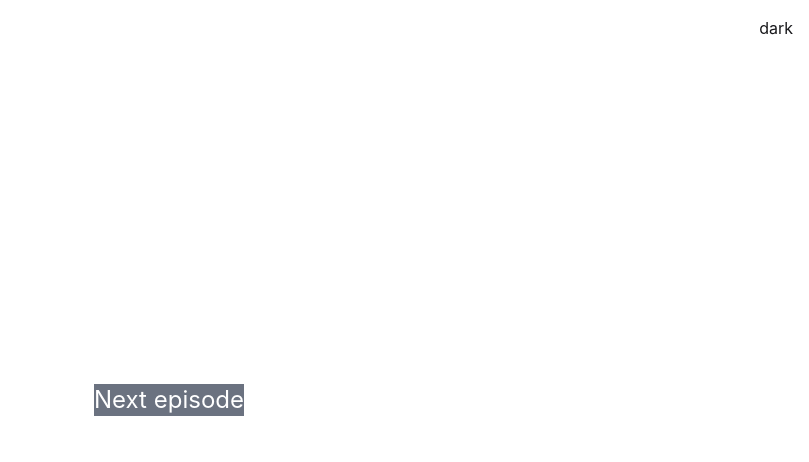
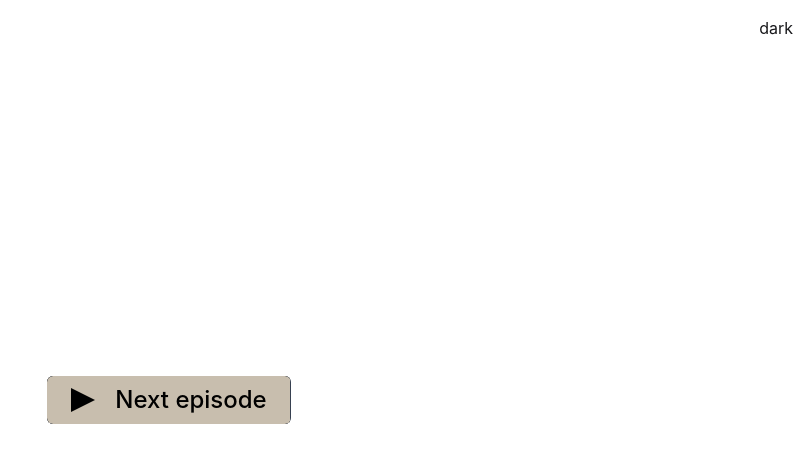
Before and after one commit to xzec/netflix-next-ep-button, a React (Vite) app: page / in a window 1280 px wide. Shown: the top 462 px of the page, without its empty margins (471-1280 px from the left). Built offline with nearby package versions, Linux system fonts and the light colour scheme.

Commit message:
naive approach to netflix loading button (color invert)

```diff
--- a/src/App.tsx
+++ b/src/App.tsx
@@ -1,11 +1,12 @@
 import { FC } from 'react'
 import ModeToggle from '~/components/mode-toggle.tsx'
+import NetflixNextEpisodeButton from '~/components/netflix-next-episode-button.tsx'
 
 const App: FC = () => {
   return (
     <div className="flex h-[100dvh] w-[100dvw] items-center justify-center overflow-hidden bg-white dark:bg-black">
       <ModeToggle className="fixed right-4 top-4" />
-      <button className="bg-gray-500 text-2xl text-white">Next episode</button>
+      <NetflixNextEpisodeButton />
     </div>
   )
 }
--- /dev/null
+++ b/src/components/netflix-next-episode-button.tsx
@@ -0,0 +1,39 @@
+import { useEffect, type FC, useCallback, useRef } from 'react'
+import PlayIcon from '~/icons/play-icon.tsx'
+import { animate, motion, useMotionValue } from 'framer-motion'
+
+const NetflixNextEpisodeButton: FC = () => {
+  const x = useMotionValue<string>('-101%')
+  const init = useRef(false)
+
+  const handleStartAnimation = useCallback(() => {
+    animate(x, ['-101%', '0%'], {
+      duration: 3,
+      ease: 'linear',
+      delay: x.isAnimating() ? 0.25 : 0,
+    })
+  }, [x])
+
+  useEffect(() => {
+    if (!init.current) {
+      handleStartAnimation()
+      init.current = true
+    }
+  }, [handleStartAnimation])
+
+  return (
+    <button
+      className="relative flex items-center overflow-hidden rounded-md bg-gray-700 px-6 py-2 text-2xl font-medium text-white"
+      onClick={handleStartAnimation}
+    >
+      <PlayIcon className="mr-5" />
+      Next episode
+      <motion.div
+        style={{ x }}
+        className="pointer-events-none absolute inset-0 h-full w-full -translate-x-full backdrop-invert"
+      />
+    </button>
+  )
+}
+
+export default NetflixNextEpisodeButton
--- /dev/null
+++ b/src/icons/play-icon.tsx
@@ -0,0 +1,18 @@
+import { FC } from 'react'
+import type { SVGProps } from 'react'
+
+const PlayIcon: FC<SVGProps<SVGSVGElement>> = (props) => {
+  return (
+    <svg
+      xmlns="http://www.w3.org/2000/svg"
+      width="1em"
+      height="1em"
+      viewBox="0 0 512 512"
+      {...props}
+    >
+      <path fill="currentColor" d="M0 0v512l512-256z"></path>
+    </svg>
+  )
+}
+
+export default PlayIcon
--- a/tsconfig.json
+++ b/tsconfig.json
@@ -18,6 +18,7 @@
     "strict": true,
     "noUnusedLocals": true,
     "noUnusedParameters": true,
+    "noUncheckedIndexedAccess": true,
     "noFallthroughCasesInSwitch": true,
     "paths": {
       "~/*": ["./src/*"]
```
